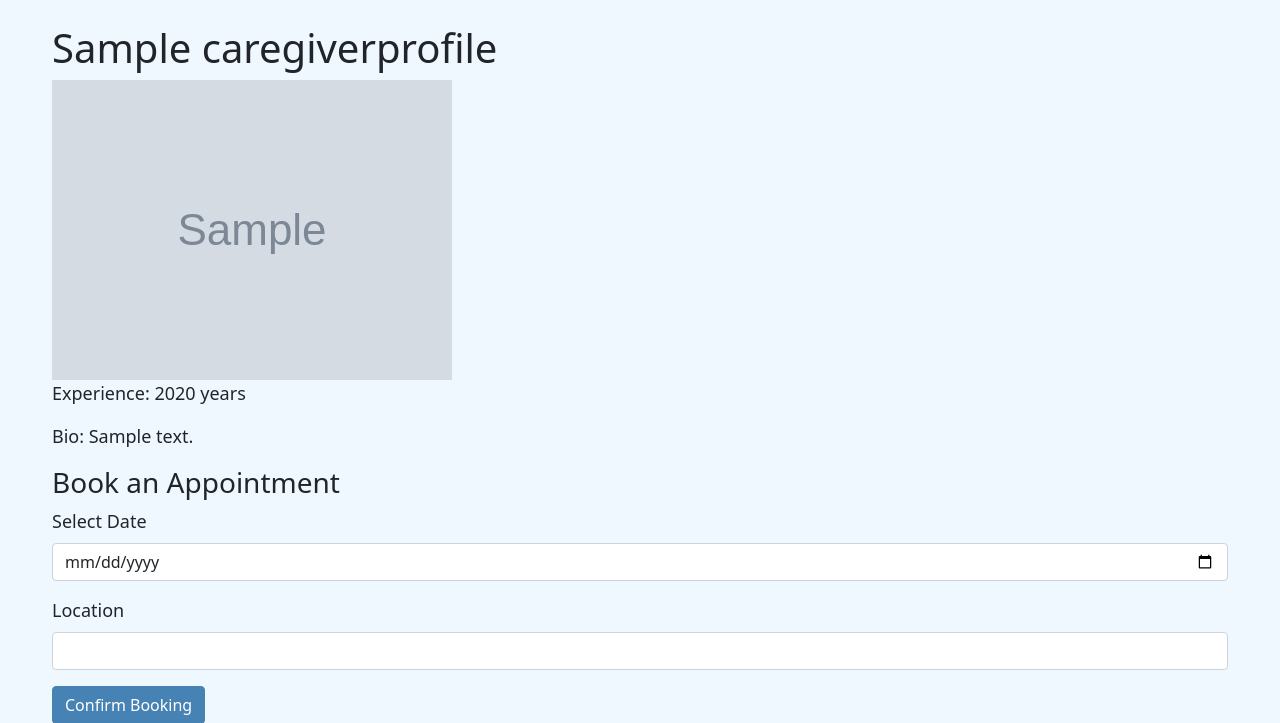
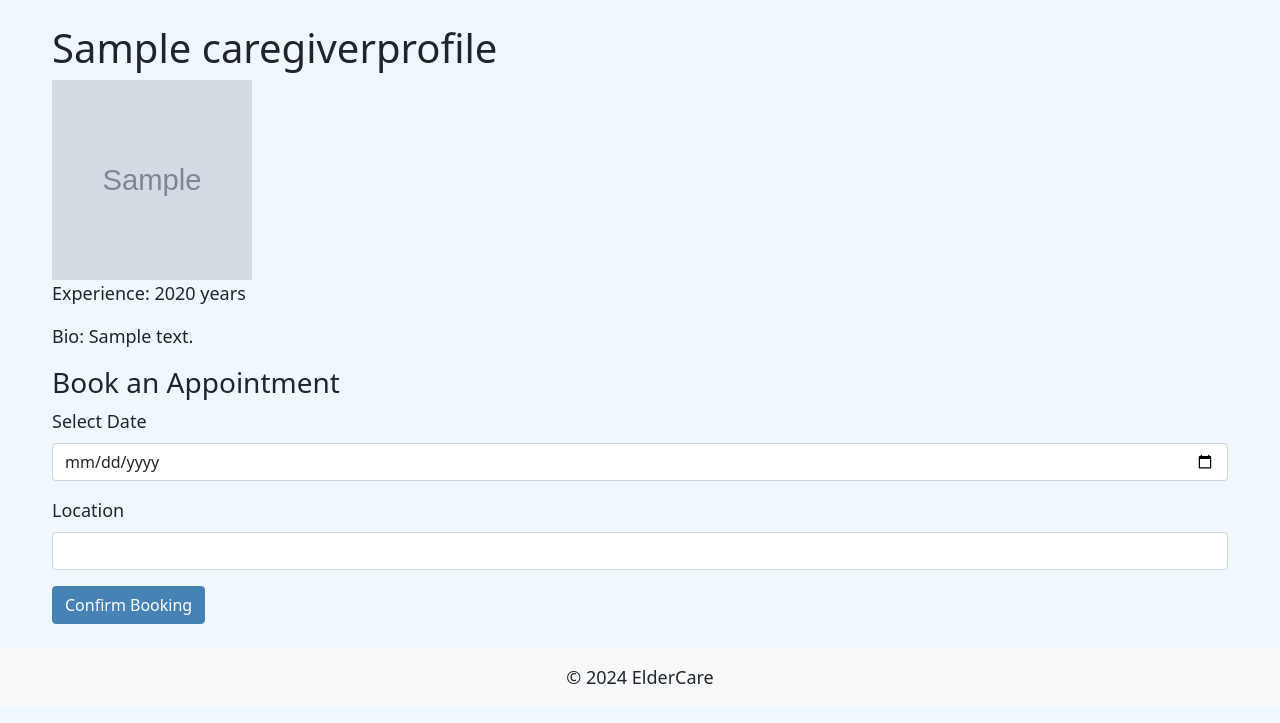
Before and after one commit to CosmoGuy112/Eldercare, a Django app: page /caregiver/1/ in a window 1280 px wide. Shown: the part 56-779 px from the top of the page. After the commit the page ends 740 px from the top, so only its background shows below. Run offline with Django 5.2, Linux system fonts and the light colour scheme; tables that the repository leaves empty hold one stand-in row (values such as "Sample post"); grey boxes marked "Sample" are stand-in pictures; some libraries are stand-ins or nearby versions.

Commit message:
แก้หมดละครับ

```diff
--- a/eldercare/eldercareapp/forms.py
+++ b/eldercare/eldercareapp/forms.py
@@ -19,7 +19,7 @@ class RegisterForm(UserCreationForm):
 class ElderProfileForm(forms.ModelForm):
     class Meta:
         model = ElderProfile
-        fields = ['id','name','age', 'address', 'photo']  # เดา
+        fields = ['id','name','age', 'address', 'photo', 'contact']  # เดา
 
 class CaregiverProfileForm(forms.ModelForm):
     class Meta:
--- a/eldercare/eldercareapp/models.py
+++ b/eldercare/eldercareapp/models.py
@@ -12,6 +12,7 @@ class ElderProfile(models.Model):
         null=True,
         blank=True
     )
+    contact = models.CharField(max_length=100, null=True, blank=True)
     def __str__(self):
         return self.name
 
--- a/eldercare/eldercareapp/templates/caregiver_detail.html
+++ b/eldercare/eldercareapp/templates/caregiver_detail.html
@@ -2,6 +2,14 @@
 {% load static %}
 
 {% block content %}
+<style>
+    .fixed-image-size {
+        width: 200px;
+        height: 200px;
+        object-fit: cover; /* ปรับขนาดภาพให้เต็มพื้นที่ */
+    }
+</style>
+
 <h1>{{ caregiver.name }}</h1>
 
 {% if caregiver.photo %}
@@ -10,10 +18,8 @@
     <img src="{% static 'path/to/default/image.jpg' %}" alt="Default Image" class="fixed-image-size">
 {% endif %}
 
-
 <p>Experience: {{ caregiver.experience_years }} years</p>
 <p>Bio: {{ caregiver.bio }}</p>
-
 
 <h3>Book an Appointment</h3>
 <form method="POST" action="{% url 'book_appointment' caregiver.id %}">
--- a/eldercare/eldercareapp/templates/elderdetail.html
+++ b/eldercare/eldercareapp/templates/elderdetail.html
@@ -78,6 +78,8 @@
                     {% endif %}
                     <p class="name">{{ elder.name }}</p>
                     <p class="age">Age: {{ elder.age }}</p>
+                    <p class="contact"> Contact: {{ elder.contact}}
+                    </p>
                     {% comment %} <p>{{ elder.address }}</p> {% endcomment %}
                 </div>
             {% endfor %}
```
Also changed, not shown: eldercare/eldercareapp/migrations/0001_initial.py, eldercare/media/Elder/Group2_Star_2.png (added), eldercare/media/caregiver/angry_bird_wX971jO.webp (added).
